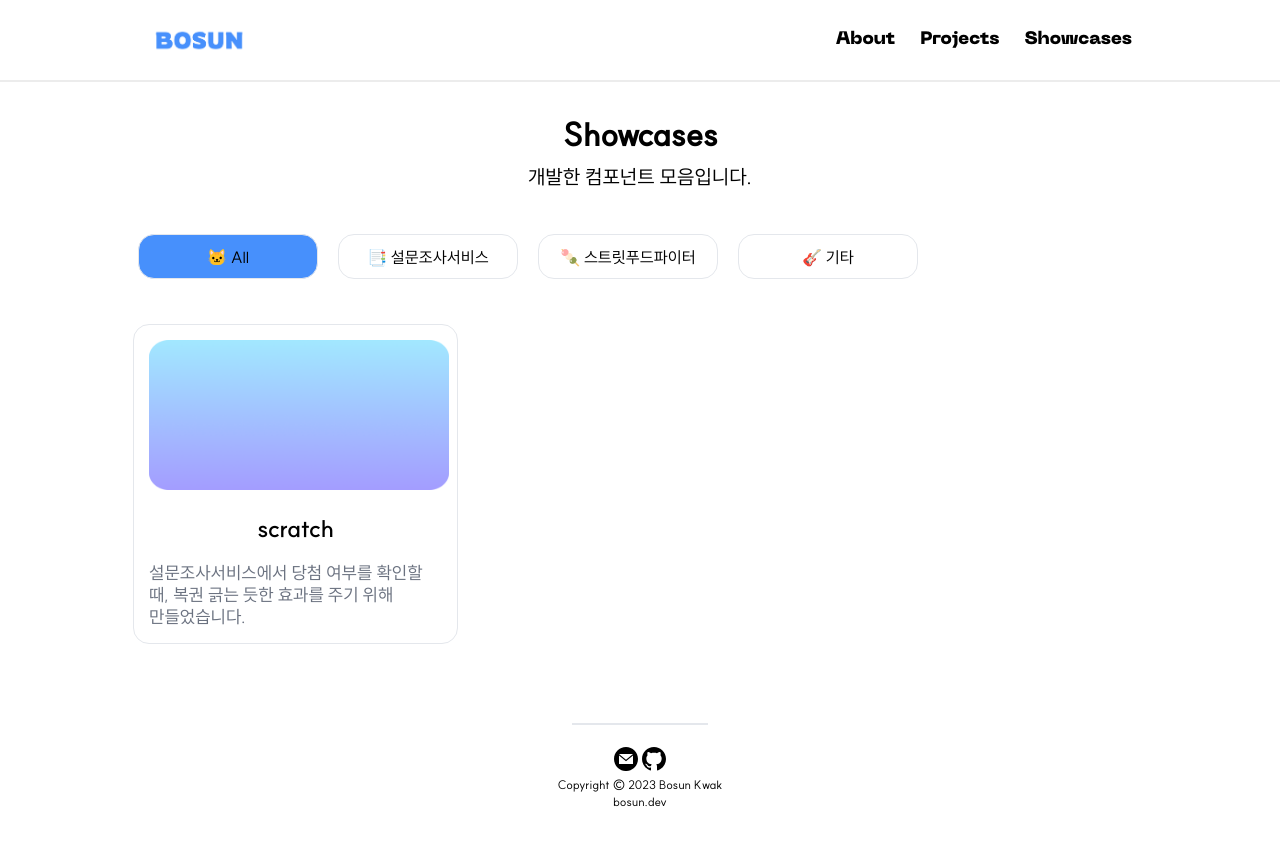
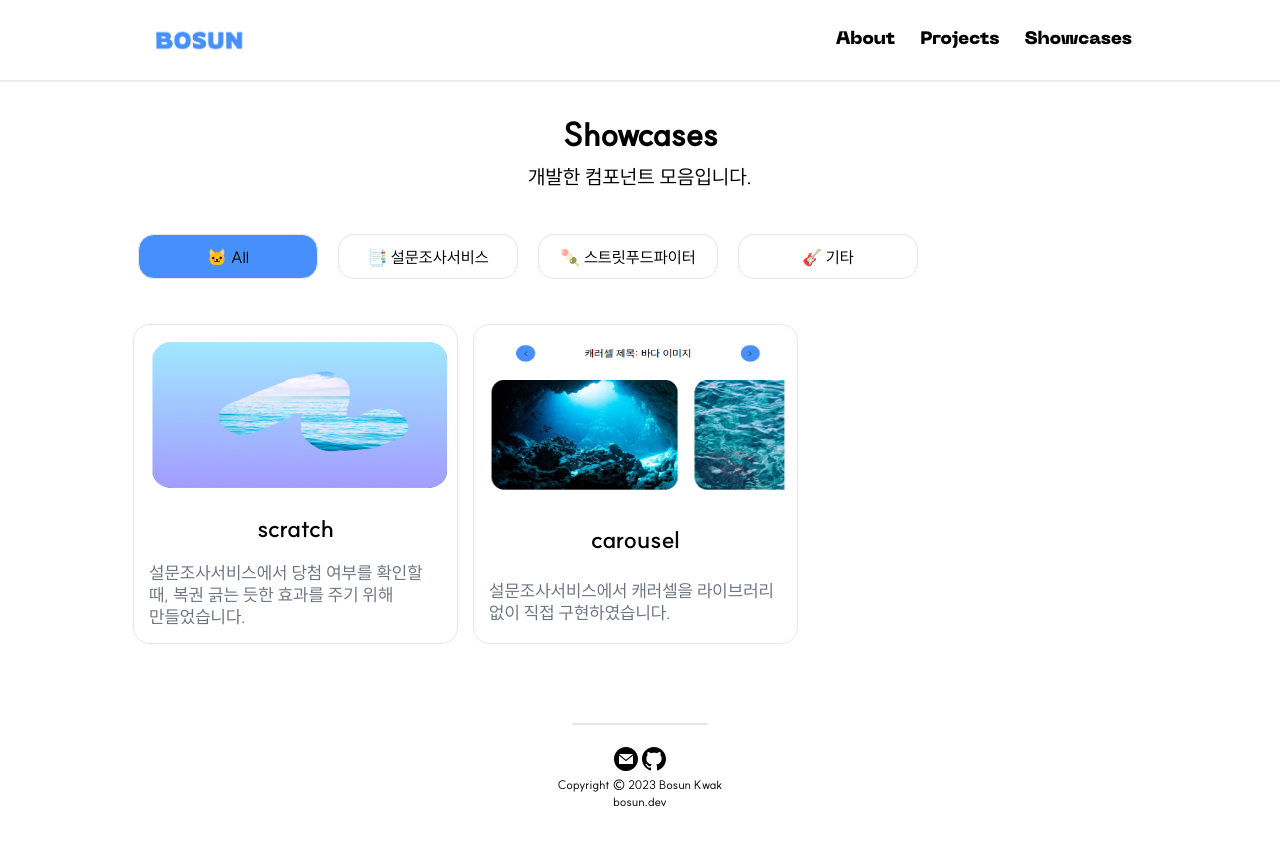
Before and after one commit to 0214kbs/bosun.dev, a Next.js app: page /showcases in a window 1280 px wide. Shown: the top 844 px of the page. Built offline with nearby package versions, Linux system fonts and the light colour scheme.

Commit message:
Feat: Showcases에 캐러셀 추가

```diff
--- a/src/app/showcases/[slug]/page.tsx
+++ b/src/app/showcases/[slug]/page.tsx
@@ -1,5 +1,6 @@
 "use client";
 import PageTitle from "@/components/common/pagetitle";
+import Carousel from "@/components/showcase/caresoul";
 import Scratch from "@/components/showcase/scratch";
 import { showcase_items } from "@/data/showcases";
 import { usePathname } from "next/navigation";
@@ -13,6 +14,9 @@ export default function ShowCasePage() {
 		case "scratch":
 			componentToShow = <Scratch beforeImage="/scratch/before_scratch.png" afterImage="/scratch/after_scratch.png" />;
 			break;
+		case "carousel":
+			componentToShow = <Carousel cardWidth={440} gapWidth={40} title="바다 이미지" />;
+			break;
 		default:
 			componentToShow = <div> 다시 돌아가주세요..</div>;
 	}
--- a/src/components/common/showcasecard/Showcasecard.styled.tsx
+++ b/src/components/common/showcasecard/Showcasecard.styled.tsx
@@ -17,6 +17,7 @@ const StyledCardContainer = styled.div`
 			padding: 15px;
 			gap: 15px;
 			margin-bottom: 15px;
+			height: 320px;
 
 			&:hover {
 				background-color: ${lightgray};
--- a/src/data/showcases.ts
+++ b/src/data/showcases.ts
@@ -10,8 +10,15 @@ export const showcase_items: ShowCaseItem[] = [
 	{
 		title: "scratch",
 		des: "설문조사서비스에서 당첨 여부를 확인할 때, 복권 긁는 듯한 효과를 주기 위해 만들었습니다.",
-		imgsrc: "/scratch/before_scratch.png",
+		imgsrc: "/scratch/scratch.png",
 		slug: "scratch",
 		project: "SSS",
 	},
+	{
+		title: "carousel",
+		des: "설문조사서비스에서 캐러셀을 라이브러리 없이 직접 구현하였습니다.",
+		imgsrc: "/carousel/carousel.png",
+		slug: "carousel",
+		project: "SSS",
+	},
 ];
```
Also changed, not shown: public/carousel/carousel.png (added), public/scratch/scratch.png (added).
